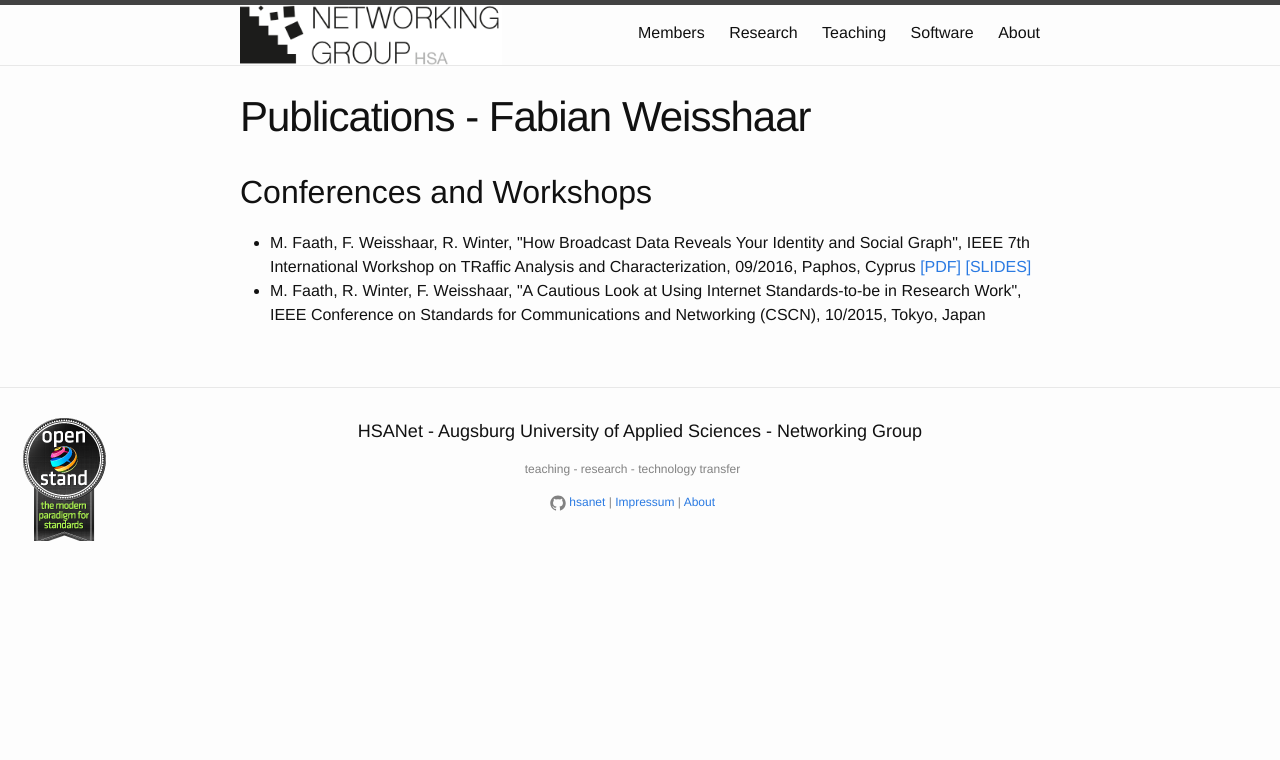
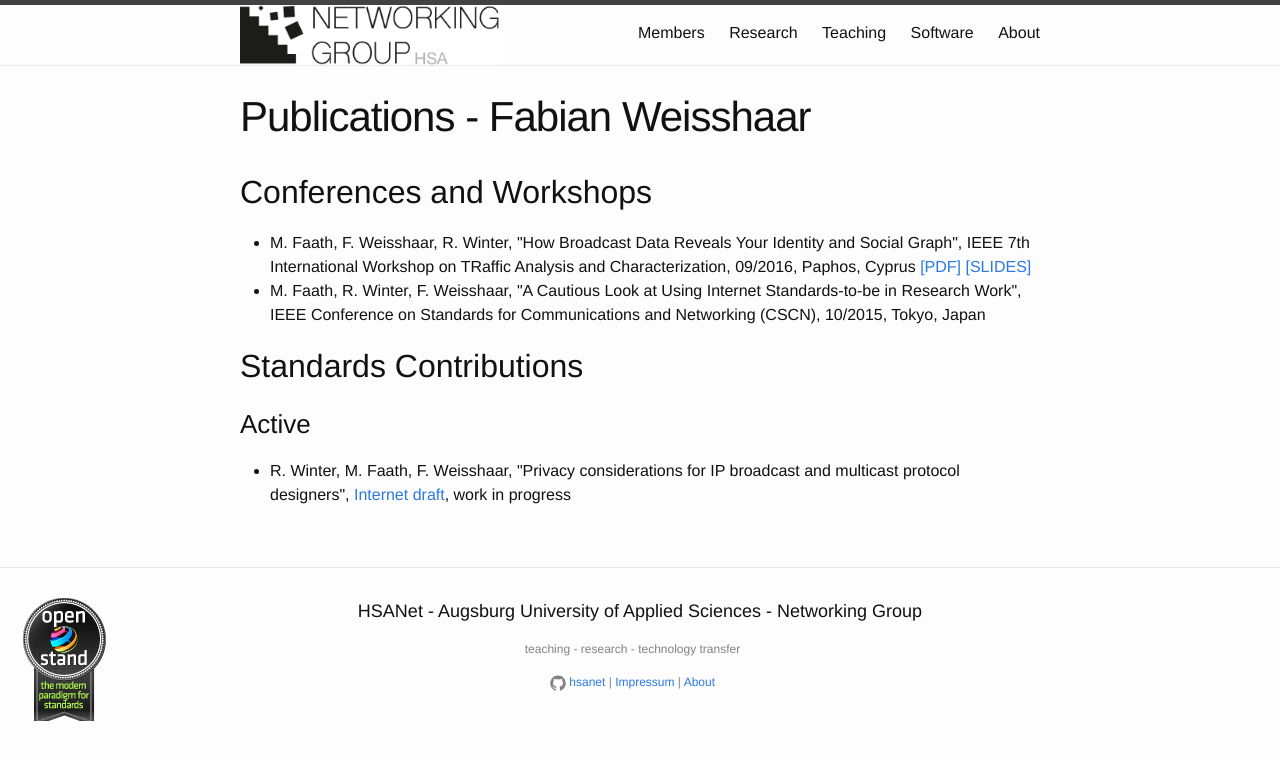
Before and after one commit to HSAnet/hsanet.github.io, a Jekyll site: the page built from publications_fabian.md, in a window 1280 px wide. Shown: the top 760 px of the page. Built offline with Jekyll 4.4.1, drawn with Linux system fonts in a browser that asks for light colours.

Commit message:
added IDs to M and F

```diff
--- a/_data/publications_fabian.yml
+++ b/_data/publications_fabian.yml
@@ -20,3 +20,15 @@
   date: 10/2015
   conf: IEEE Conference on Standards for Communications and Networking (CSCN)
   place: Tokyo, Japan
+
+# Standards contributions
+## active drafts
+
+- title: Privacy considerations for IP broadcast and multicast protocol designers
+  authors:
+    - name: R. Winter
+    - name: M. Faath
+    - name: F. Weisshaar
+  type: id-active
+  ref: Internet draft
+  link: "https://tools.ietf.org/html/draft-winfaa-intarea-broadcast-consider"
--- a/_data/publications_michael.yml
+++ b/_data/publications_michael.yml
@@ -41,6 +41,14 @@
 # Standards contributions
 ## active drafts
 
+- title: Privacy considerations for IP broadcast and multicast protocol designers
+  authors:
+    - name: R. Winter
+    - name: M. Faath
+    - name: F. Weisshaar
+  type: id-active
+  ref: Internet draft
+  link: "https://tools.ietf.org/html/draft-winfaa-intarea-broadcast-consider"
 - title: Multipath TCP Support for Single-homed End-systems
   authors:
     - name: R. Winter
--- a/publications_fabian.md
+++ b/publications_fabian.md
@@ -30,3 +30,24 @@ permalink: /pubs_fabian/
   {% endif %}
 {% endfor %}
 </ul>
+
+## Standards Contributions
+
+### Active
+
+<ul>
+{% for standard in site.data.publications_fabian %}
+  {% if standard.type == 'id-active' %}
+
+  <li>
+  {% for author in standard.authors %}
+    {{ author.name }},
+  {% endfor %}
+
+  "{{ standard.title }}",
+  <a href="{{ standard.link }}">{{ standard.ref }}</a>, work in progress
+  </li>
+
+  {% endif %}
+{% endfor %}
+</ul>
```
